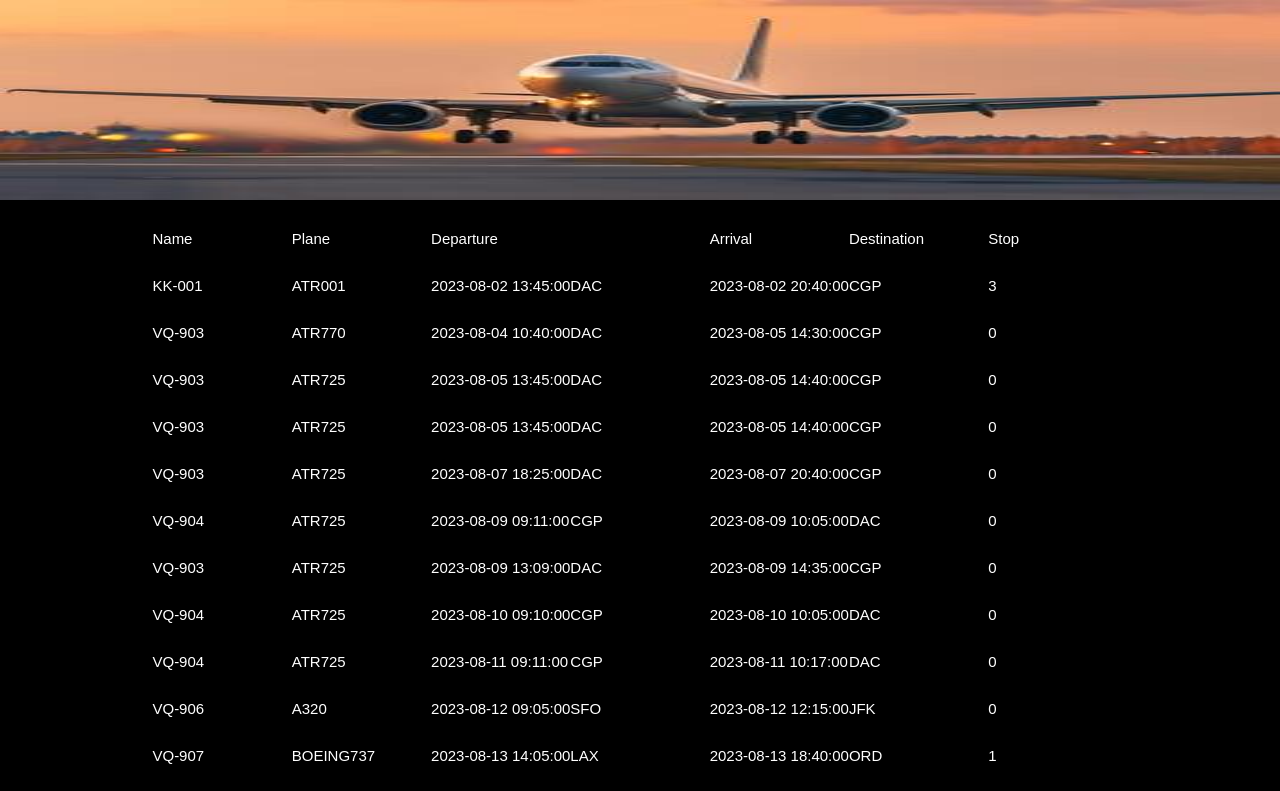
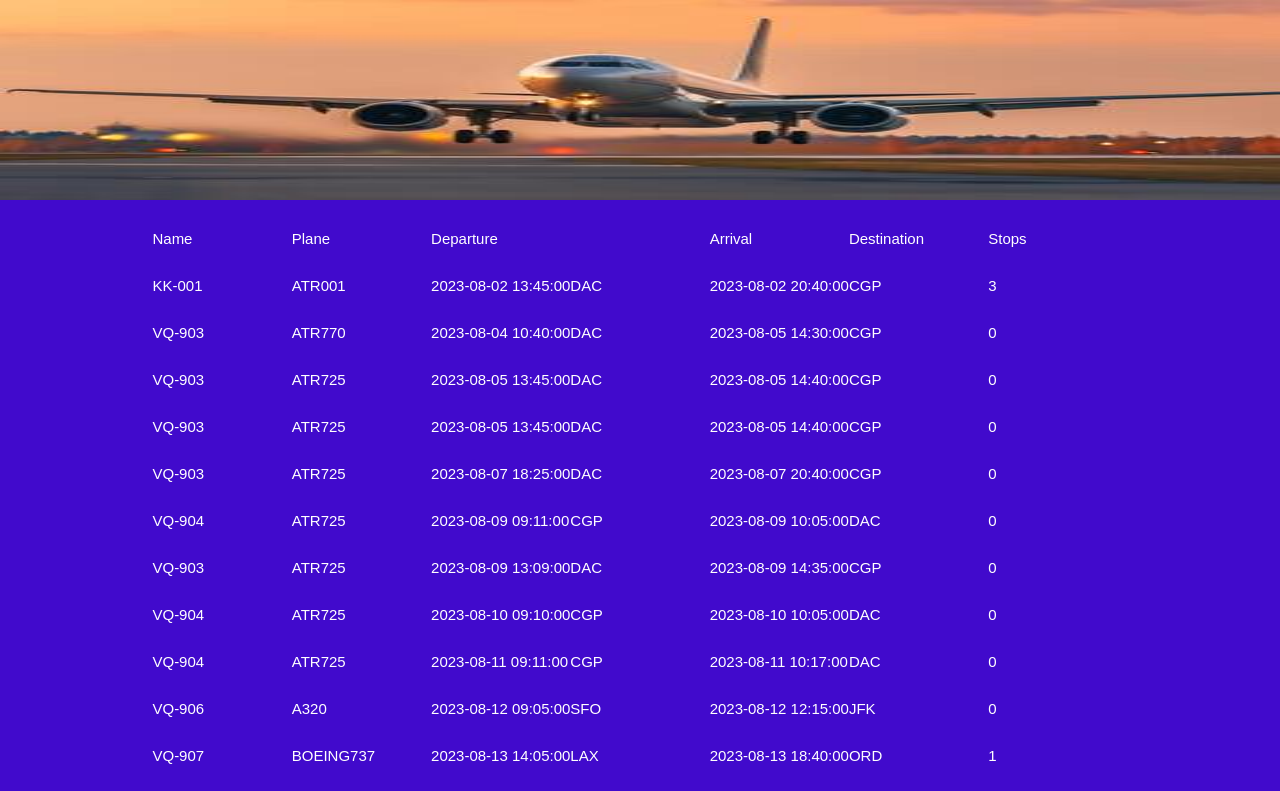
Before and after one commit to harley-dane/flight-js, a plain HTML site: page index.html in a window 1280 px wide. Shown: the top 791 px of the page. Drawn offline with Linux system fonts and the light colour scheme.

Commit message:
scheduled

```diff
--- a/css/index.css
+++ b/css/index.css
@@ -1,4 +1,3 @@
-*,
 *::before,
 *::after {
     margin: 0;
@@ -8,11 +7,14 @@
 
 body {
     font-family: 'Arial', sans-serif;
-    background-color: black;
+    background-color: #410acc;
     color: white;
     margin: 0;
     padding: 0;
     font-size: 15px;
+}
+.container{
+    height: 50vh;
 }
 
 .img {
--- a/index.html
+++ b/index.html
@@ -20,7 +20,7 @@
                 <div class="origin"></div>
                 <div class="arrivalDate">Arrival</div>
                 <div class="destination">Destination</div>
-                <div class="stop">Stop</div>
+                <div class="stop">Stops</div>
                 </div>
 
             </div>
```
